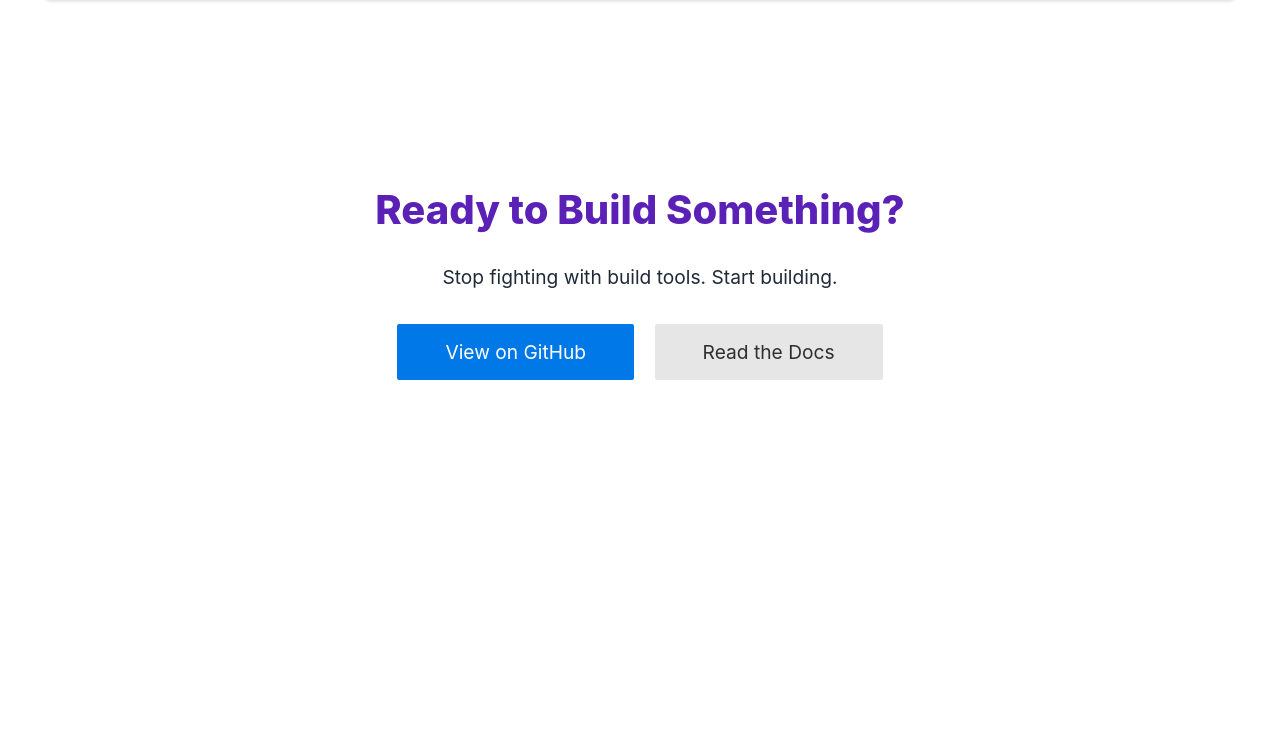
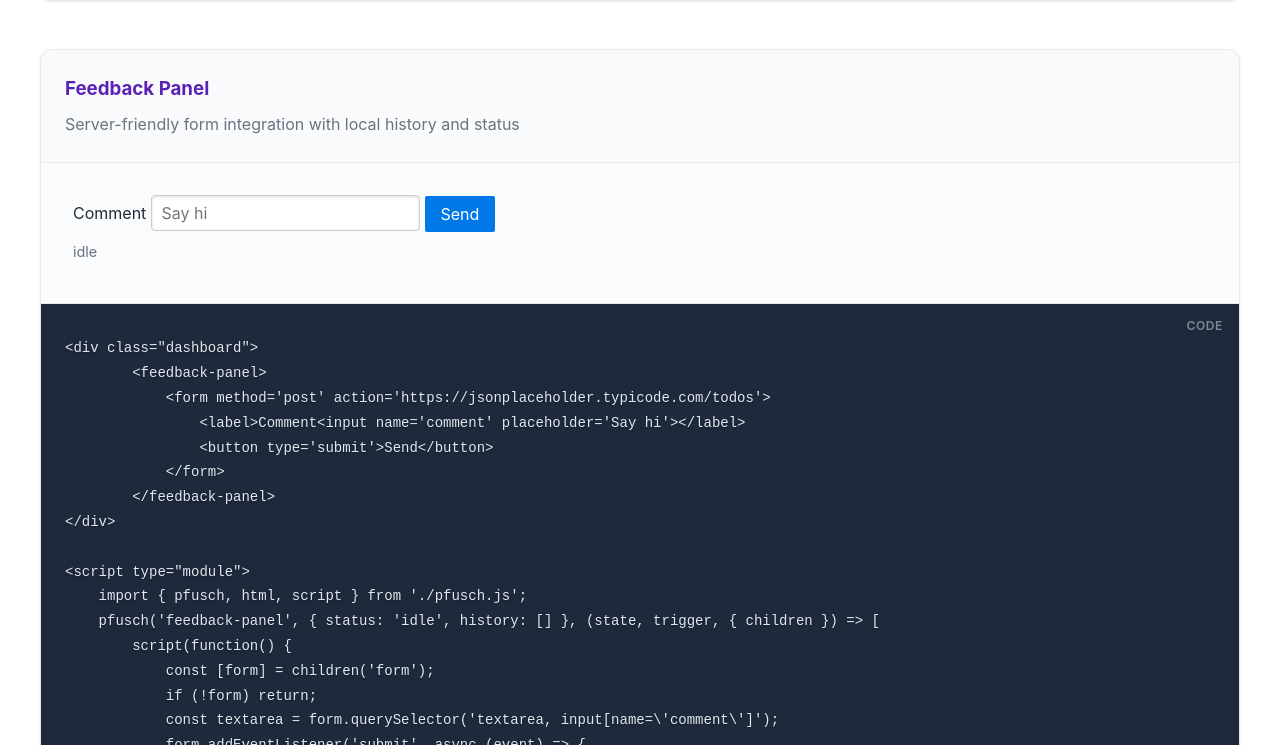
Before and after one commit to MatthiasKainer/pfusch, a plain HTML site: page index.html in a window 1280 px wide. Shown: the part 8055-8800 px from the top of the page. Before the commit the page ends 8627 px from the top, so only its background shows below. Drawn offline with nearby package versions, Linux system fonts and the light colour scheme.

Commit message:
Add a short interactive feedback panel example

```diff
--- a/index.html
+++ b/index.html
@@ -551,6 +551,71 @@
 });</code></pre>
                 </div>
             </div>
+
+
+        <!-- Example 6: Feedback Panel -->
+        <div class="example-card">
+                <div class="example-header">
+                        <h3 class="example-title">Feedback Panel</h3>
+                        <p class="example-description">Server-friendly form integration with local history and status</p>
+                </div>
+
+                <div class="example-demo">
+                    <div class="dashboard">
+                        <feedback-panel>
+                            <form method='post' action='https://jsonplaceholder.typicode.com/todos' class="pure-form">
+                                <label>Comment <input name='comment' placeholder='Say hi'></label>
+                                <button type='submit' class="pure-button pure-button-primary">Send</button>
+                            </form>
+                        </feedback-panel>
+                    </div>
+                </div>
+
+                <div class="example-code">
+                        <pre><code>&lt;div class="dashboard"&gt;
+        &lt;feedback-panel&gt;
+            &lt;form method='post' action='https://jsonplaceholder.typicode.com/todos'&gt;
+                &lt;label&gt;Comment&lt;input name='comment' placeholder='Say hi'&gt;&lt;/label&gt;
+                &lt;button type='submit'&gt;Send&lt;/button&gt;
+            &lt;/form&gt;
+        &lt;/feedback-panel&gt;
+&lt;/div&gt;
+
+&lt;script type="module"&gt;
+    import { pfusch, html, script } from './pfusch.js';
+    pfusch('feedback-panel', { status: 'idle', history: [] }, (state, trigger, { children }) => [
+        script(function() {
+            const [form] = children('form');
+            if (!form) return;
+            const textarea = form.querySelector('textarea, input[name=\'comment\']');
+            form.addEventListener('submit', async (event) =&gt; {
+                event.preventDefault();
+                state.status = 'saving';
+                const payload = new FormData(form);
+                await fetch(form.action || '#', { method: form.method || 'post', body: payload });
+                const text = textarea ? textarea.value : '';
+                state.history = [{ text, at: Date.now() }, ...state.history].slice(0, 5);
+                state.status = 'saved';
+                trigger('submitted', { text });
+            });
+        }),
+        html.slot(),
+        html.div({ class: 'status' }, state.status),
+        html.ul(
+            ...state.history.map((item) =&gt;
+                html.li(
+                    html.time(new Date(item.at).toLocaleTimeString()),
+                    html.span(' ', item.text)
+                )
+            )
+        )
+    ]);
+    window.addEventListener('feedback-panel.submitted', (event) =&gt; {
+        console.log('Feedback event', event.detail);
+    });
+&lt;/script&gt;</code></pre>
+            </div>
+        </div>
         </div>
 
         <!-- CTA -->
@@ -1116,6 +1181,44 @@
             ];
         });
 
+        // Feedback panel component (form + history + submission)
+        pfusch('feedback-panel', { status: 'idle', history: [] }, (state, trigger, { children }) => [
+            css`
+                .feedback-history { list-style: none; padding: 0; margin: 0.5rem 0 0 0; }
+                .feedback-history li { padding: 6px 8px; border-bottom: 1px solid var(--border-color); }
+                .feedback-history time { color: var(--text-light); margin-right: 0.5rem; font-size: 0.85rem; }
+                .status { margin-top: 0.5rem; font-size: 0.9rem; color: var(--text-light); }
+            `,
+            script(function() {
+                const [form] = children('form');
+                if (!form) return;
+                const textarea = form.querySelector('textarea, input[name="comment"]');
+                form.addEventListener('submit', async (event) => {
+                    event.preventDefault();
+                    state.status = 'saving';
+                    const payload = new FormData(form);
+                    try {
+                        await fetch(form.action || '#', { method: (form.method || 'post'), body: payload });
+                        const text = textarea ? textarea.value : '';
+                        state.history = [{ text, at: Date.now() }, ...state.history].slice(0, 5);
+                        state.status = 'saved';
+                        trigger('submitted', { text });
+                    } catch (err) {
+                        state.status = 'error';
+                        console.error('Feedback submit error', err);
+                    }
+                });
+            }),
+            html.slot(),
+            html.div({ class: 'status' }, state.status),
+            html.ul({ class: 'feedback-history' },
+                ...state.history.map((item) => html.li(
+                    html.time(new Date(item.at).toLocaleTimeString()),
+                    html.span(' ', item.text)
+                ))
+            )
+        ]);
+
         // Form submission handler
         document.addEventListener('submit', (e) => {
             if (e.target.id === 'test-form') {
```
